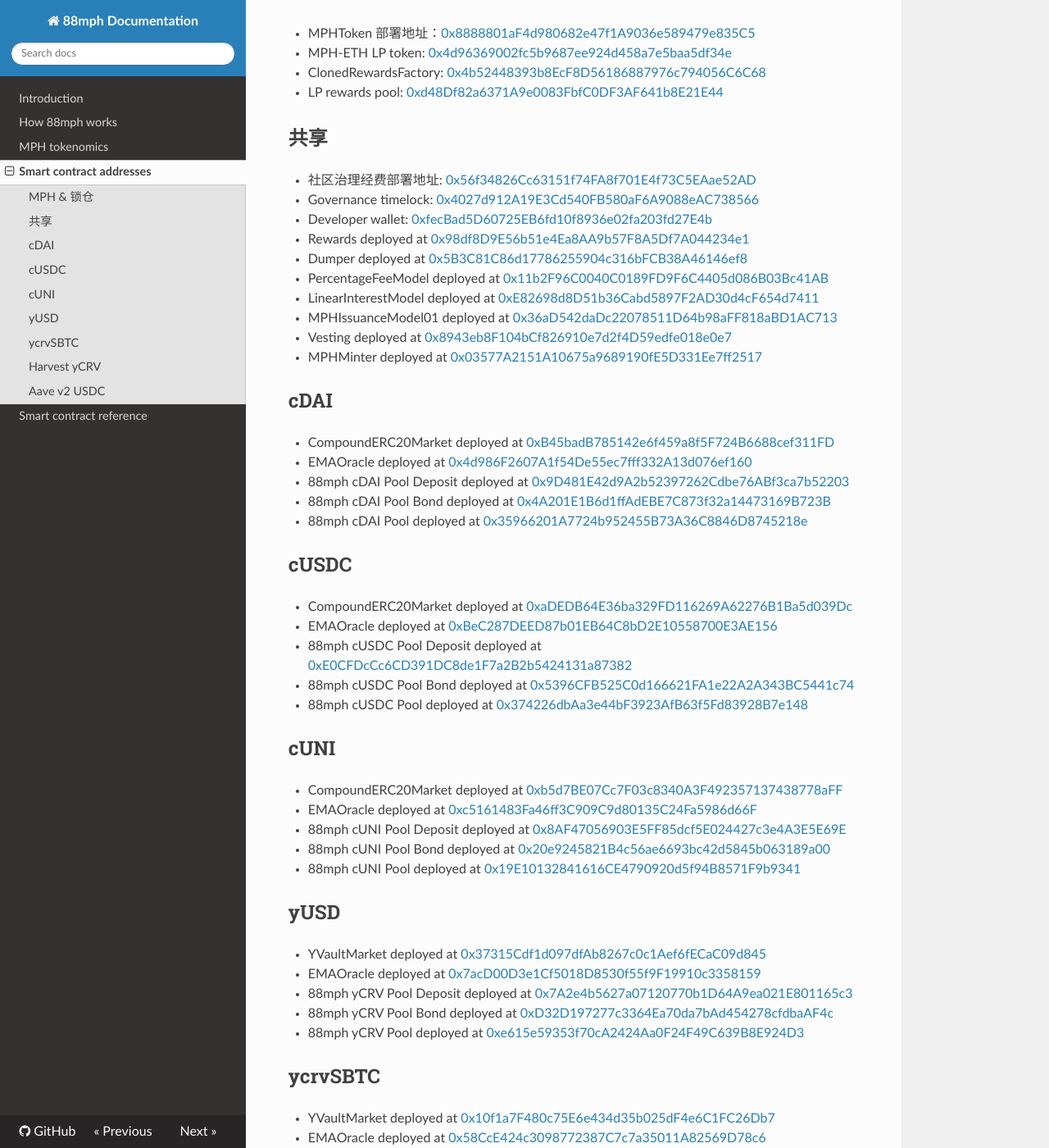
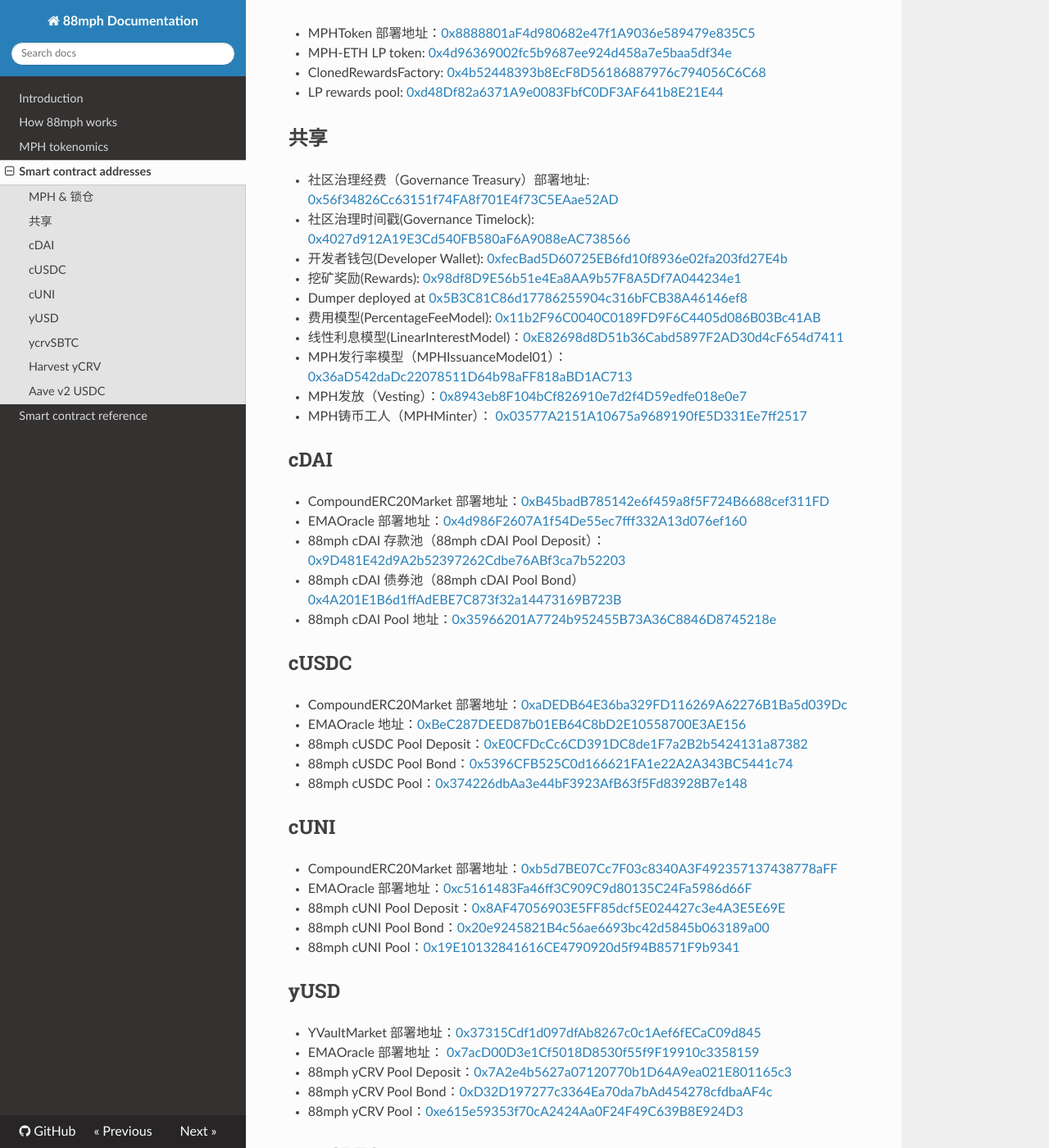
Before and after one commit to 88mphapp/docs, an MkDocs documentation site: the page built from docs/addresses.md, in a window 1280 px wide and 1400 px high, scrolled down 193 px. Shown: the whole window at 82% size. Built offline with MkDocs 1.6.1, drawn with Linux system fonts in a browser that asks for light colours; nearby versions of some CDN libraries; some of the changed text lies outside the part shown.

Commit message:
Update addresses.md

```diff
--- a/docs/addresses.md
+++ b/docs/addresses.md
@@ -9,70 +9,70 @@
 
 ## 共享
 
-- 社区治理经费部署地址: [0x56f34826Cc63151f74FA8f701E4f73C5EAae52AD](https://etherscan.io/address/0x56f34826Cc63151f74FA8f701E4f73C5EAae52AD)
-- Governance timelock: [0x4027d912A19E3Cd540FB580aF6A9088eAC738566](https://etherscan.io/address/0x4027d912A19E3Cd540FB580aF6A9088eAC738566)
-- Developer wallet: [0xfecBad5D60725EB6fd10f8936e02fa203fd27E4b](https://etherscan.io/address/0xfecBad5D60725EB6fd10f8936e02fa203fd27E4b)
-- Rewards deployed at [0x98df8D9E56b51e4Ea8AA9b57F8A5Df7A044234e1](https://etherscan.io/address/0x98df8D9E56b51e4Ea8AA9b57F8A5Df7A044234e1)
+- 社区治理经费（Governance Treasury）部署地址: [0x56f34826Cc63151f74FA8f701E4f73C5EAae52AD](https://etherscan.io/address/0x56f34826Cc63151f74FA8f701E4f73C5EAae52AD)
+- 社区治理时间戳(Governance Timelock): [0x4027d912A19E3Cd540FB580aF6A9088eAC738566](https://etherscan.io/address/0x4027d912A19E3Cd540FB580aF6A9088eAC738566)
+- 开发者钱包(Developer Wallet): [0xfecBad5D60725EB6fd10f8936e02fa203fd27E4b](https://etherscan.io/address/0xfecBad5D60725EB6fd10f8936e02fa203fd27E4b)
+- 挖矿奖励(Rewards): [0x98df8D9E56b51e4Ea8AA9b57F8A5Df7A044234e1](https://etherscan.io/address/0x98df8D9E56b51e4Ea8AA9b57F8A5Df7A044234e1)
 - Dumper deployed at [0x5B3C81C86d17786255904c316bFCB38A46146ef8](https://etherscan.io/address/0x5B3C81C86d17786255904c316bFCB38A46146ef8)
-- PercentageFeeModel deployed at [0x11b2F96C0040C0189FD9F6C4405d086B03Bc41AB](https://etherscan.io/address/0x11b2F96C0040C0189FD9F6C4405d086B03Bc41AB)
-- LinearInterestModel deployed at [0xE82698d8D51b36Cabd5897F2AD30d4cF654d7411](https://etherscan.io/address/0xE82698d8D51b36Cabd5897F2AD30d4cF654d7411)
-- MPHIssuanceModel01 deployed at [0x36aD542daDc22078511D64b98aFF818aBD1AC713](https://etherscan.io/address/0x36aD542daDc22078511D64b98aFF818aBD1AC713)
-- Vesting deployed at [0x8943eb8F104bCf826910e7d2f4D59edfe018e0e7](https://etherscan.io/address/0x8943eb8F104bCf826910e7d2f4D59edfe018e0e7)
-- MPHMinter deployed at [0x03577A2151A10675a9689190fE5D331Ee7ff2517](https://etherscan.io/address/0x03577A2151A10675a9689190fE5D331Ee7ff2517)
+- 费用模型(PercentageFeeModel): [0x11b2F96C0040C0189FD9F6C4405d086B03Bc41AB](https://etherscan.io/address/0x11b2F96C0040C0189FD9F6C4405d086B03Bc41AB)
+- 线性利息模型(LinearInterestModel)：[0xE82698d8D51b36Cabd5897F2AD30d4cF654d7411](https://etherscan.io/address/0xE82698d8D51b36Cabd5897F2AD30d4cF654d7411)
+- MPH发行率模型（MPHIssuanceModel01）： [0x36aD542daDc22078511D64b98aFF818aBD1AC713](https://etherscan.io/address/0x36aD542daDc22078511D64b98aFF818aBD1AC713)
+- MPH发放（Vesting）：[0x8943eb8F104bCf826910e7d2f4D59edfe018e0e7](https://etherscan.io/address/0x8943eb8F104bCf826910e7d2f4D59edfe018e0e7)
+- MPH铸币工人（MPHMinter）： [0x03577A2151A10675a9689190fE5D331Ee7ff2517](https://etherscan.io/address/0x03577A2151A10675a9689190fE5D331Ee7ff2517)
 
 ## cDAI
 
-- CompoundERC20Market deployed at [0xB45badB785142e6f459a8f5F724B6688cef311FD](https://etherscan.io/address/0xB45badB785142e6f459a8f5F724B6688cef311FD)
-- EMAOracle deployed at [0x4d986F2607A1f54De55ec7fff332A13d076ef160](https://etherscan.io/address/0x4d986F2607A1f54De55ec7fff332A13d076ef160)
-- 88mph cDAI Pool Deposit deployed at [0x9D481E42d9A2b52397262Cdbe76ABf3ca7b52203](https://etherscan.io/address/0x9D481E42d9A2b52397262Cdbe76ABf3ca7b52203)
-- 88mph cDAI Pool Bond deployed at [0x4A201E1B6d1ffAdEBE7C873f32a14473169B723B](https://etherscan.io/address/0x4A201E1B6d1ffAdEBE7C873f32a14473169B723B)
-- 88mph cDAI Pool deployed at [0x35966201A7724b952455B73A36C8846D8745218e](https://etherscan.io/address/0x35966201A7724b952455B73A36C8846D8745218e)
+- CompoundERC20Market 部署地址：[0xB45badB785142e6f459a8f5F724B6688cef311FD](https://etherscan.io/address/0xB45badB785142e6f459a8f5F724B6688cef311FD)
+- EMAOracle 部署地址：[0x4d986F2607A1f54De55ec7fff332A13d076ef160](https://etherscan.io/address/0x4d986F2607A1f54De55ec7fff332A13d076ef160)
+- 88mph cDAI 存款池（88mph cDAI Pool Deposit）：[0x9D481E42d9A2b52397262Cdbe76ABf3ca7b52203](https://etherscan.io/address/0x9D481E42d9A2b52397262Cdbe76ABf3ca7b52203)
+- 88mph cDAI 债券池（88mph cDAI Pool Bond） [0x4A201E1B6d1ffAdEBE7C873f32a14473169B723B](https://etherscan.io/address/0x4A201E1B6d1ffAdEBE7C873f32a14473169B723B)
+- 88mph cDAI Pool 地址：[0x35966201A7724b952455B73A36C8846D8745218e](https://etherscan.io/address/0x35966201A7724b952455B73A36C8846D8745218e)
 
 ## cUSDC
 
-- CompoundERC20Market deployed at [0xaDEDB64E36ba329FD116269A62276B1Ba5d039Dc](https://etherscan.io/address/0xaDEDB64E36ba329FD116269A62276B1Ba5d039Dc)
-- EMAOracle deployed at [0xBeC287DEED87b01EB64C8bD2E10558700E3AE156](https://etherscan.io/address/0xBeC287DEED87b01EB64C8bD2E10558700E3AE156)
-- 88mph cUSDC Pool Deposit deployed at [0xE0CFDcCc6CD391DC8de1F7a2B2b5424131a87382](https://etherscan.io/address/0xE0CFDcCc6CD391DC8de1F7a2B2b5424131a87382)
-- 88mph cUSDC Pool Bond deployed at [0x5396CFB525C0d166621FA1e22A2A343BC5441c74](https://etherscan.io/address/0x5396CFB525C0d166621FA1e22A2A343BC5441c74)
-- 88mph cUSDC Pool deployed at [0x374226dbAa3e44bF3923AfB63f5Fd83928B7e148](https://etherscan.io/address/0x374226dbAa3e44bF3923AfB63f5Fd83928B7e148)
+- CompoundERC20Market 部署地址：[0xaDEDB64E36ba329FD116269A62276B1Ba5d039Dc](https://etherscan.io/address/0xaDEDB64E36ba329FD116269A62276B1Ba5d039Dc)
+- EMAOracle 地址：[0xBeC287DEED87b01EB64C8bD2E10558700E3AE156](https://etherscan.io/address/0xBeC287DEED87b01EB64C8bD2E10558700E3AE156)
+- 88mph cUSDC Pool Deposit：[0xE0CFDcCc6CD391DC8de1F7a2B2b5424131a87382](https://etherscan.io/address/0xE0CFDcCc6CD391DC8de1F7a2B2b5424131a87382)
+- 88mph cUSDC Pool Bond：[0x5396CFB525C0d166621FA1e22A2A343BC5441c74](https://etherscan.io/address/0x5396CFB525C0d166621FA1e22A2A343BC5441c74)
+- 88mph cUSDC Pool：[0x374226dbAa3e44bF3923AfB63f5Fd83928B7e148](https://etherscan.io/address/0x374226dbAa3e44bF3923AfB63f5Fd83928B7e148)
 
 ## cUNI
 
-- CompoundERC20Market deployed at [0xb5d7BE07Cc7F03c8340A3F492357137438778aFF](https://etherscan.io/address/0xb5d7BE07Cc7F03c8340A3F492357137438778aFF)
-- EMAOracle deployed at [0xc5161483Fa46ff3C909C9d80135C24Fa5986d66F](https://etherscan.io/address/0xc5161483Fa46ff3C909C9d80135C24Fa5986d66F)
-- 88mph cUNI Pool Deposit deployed at [0x8AF47056903E5FF85dcf5E024427c3e4A3E5E69E](https://etherscan.io/address/0x8AF47056903E5FF85dcf5E024427c3e4A3E5E69E)
-- 88mph cUNI Pool Bond deployed at [0x20e9245821B4c56ae6693bc42d5845b063189a00](https://etherscan.io/address/0x20e9245821B4c56ae6693bc42d5845b063189a00)
-- 88mph cUNI Pool deployed at [0x19E10132841616CE4790920d5f94B8571F9b9341](https://etherscan.io/address/0x19E10132841616CE4790920d5f94B8571F9b9341)
+- CompoundERC20Market 部署地址：[0xb5d7BE07Cc7F03c8340A3F492357137438778aFF](https://etherscan.io/address/0xb5d7BE07Cc7F03c8340A3F492357137438778aFF)
+- EMAOracle 部署地址：[0xc5161483Fa46ff3C909C9d80135C24Fa5986d66F](https://etherscan.io/address/0xc5161483Fa46ff3C909C9d80135C24Fa5986d66F)
+- 88mph cUNI Pool Deposit：[0x8AF47056903E5FF85dcf5E024427c3e4A3E5E69E](https://etherscan.io/address/0x8AF47056903E5FF85dcf5E024427c3e4A3E5E69E)
+- 88mph cUNI Pool Bond：[0x20e9245821B4c56ae6693bc42d5845b063189a00](https://etherscan.io/address/0x20e9245821B4c56ae6693bc42d5845b063189a00)
+- 88mph cUNI Pool：[0x19E10132841616CE4790920d5f94B8571F9b9341](https://etherscan.io/address/0x19E10132841616CE4790920d5f94B8571F9b9341)
 
 ## yUSD
 
-- YVaultMarket deployed at [0x37315Cdf1d097dfAb8267c0c1Aef6fECaC09d845](https://etherscan.io/address/0x37315Cdf1d097dfAb8267c0c1Aef6fECaC09d845)
-- EMAOracle deployed at [0x7acD00D3e1Cf5018D8530f55f9F19910c3358159](https://etherscan.io/address/0x7acD00D3e1Cf5018D8530f55f9F19910c3358159)
-- 88mph yCRV Pool Deposit deployed at [0x7A2e4b5627a07120770b1D64A9ea021E801165c3](https://etherscan.io/address/0x7A2e4b5627a07120770b1D64A9ea021E801165c3)
-- 88mph yCRV Pool Bond deployed at [0xD32D197277c3364Ea70da7bAd454278cfdbaAF4c](https://etherscan.io/address/0xD32D197277c3364Ea70da7bAd454278cfdbaAF4c)
-- 88mph yCRV Pool deployed at [0xe615e59353f70cA2424Aa0F24F49C639B8E924D3](https://etherscan.io/address/0xe615e59353f70cA2424Aa0F24F49C639B8E924D3)
+- YVaultMarket 部署地址：[0x37315Cdf1d097dfAb8267c0c1Aef6fECaC09d845](https://etherscan.io/address/0x37315Cdf1d097dfAb8267c0c1Aef6fECaC09d845)
+- EMAOracle 部署地址： [0x7acD00D3e1Cf5018D8530f55f9F19910c3358159](https://etherscan.io/address/0x7acD00D3e1Cf5018D8530f55f9F19910c3358159)
+- 88mph yCRV Pool Deposit：[0x7A2e4b5627a07120770b1D64A9ea021E801165c3](https://etherscan.io/address/0x7A2e4b5627a07120770b1D64A9ea021E801165c3)
+- 88mph yCRV Pool Bond：[0xD32D197277c3364Ea70da7bAd454278cfdbaAF4c](https://etherscan.io/address/0xD32D197277c3364Ea70da7bAd454278cfdbaAF4c)
+- 88mph yCRV Pool：[0xe615e59353f70cA2424Aa0F24F49C639B8E924D3](https://etherscan.io/address/0xe615e59353f70cA2424Aa0F24F49C639B8E924D3)
 
 ## ycrvSBTC
 
-- YVaultMarket deployed at [0x10f1a7F480c75E6e434d35b025dF4e6C1FC26Db7](https://etherscan.io/address/0x10f1a7F480c75E6e434d35b025dF4e6C1FC26Db7)
-- EMAOracle deployed at [0x58CcE424c3098772387C7c7a35011A82569D78c6](https://etherscan.io/address/0x58CcE424c3098772387C7c7a35011A82569D78c6)
-- 88mph crvSBTC Pool Deposit deployed at [0xcc2f73fC7C8ebDfB3f9de9F7Ac16E53F9Aaf3aBD](https://etherscan.io/address/0xcc2f73fC7C8ebDfB3f9de9F7Ac16E53F9Aaf3aBD)
-- 88mph crvSBTC Pool Bond deployed at [0x073A4324A168D8Dc76596FB50920593092866A3c](https://etherscan.io/address/0x073A4324A168D8Dc76596FB50920593092866A3c)
-- 88mph crvSBTC Pool deployed at [0x681Aaa7CF3F7E1f110842f0149bA8A4AF53Ef2Fd](https://etherscan.io/address/0x681Aaa7CF3F7E1f110842f0149bA8A4AF53Ef2Fd)
+- YVaultMarket 部署地址：[0x10f1a7F480c75E6e434d35b025dF4e6C1FC26Db7](https://etherscan.io/address/0x10f1a7F480c75E6e434d35b025dF4e6C1FC26Db7)
+- EMAOracle 部署地址：[0x58CcE424c3098772387C7c7a35011A82569D78c6](https://etherscan.io/address/0x58CcE424c3098772387C7c7a35011A82569D78c6)
+- 88mph crvSBTC Pool Deposit：[0xcc2f73fC7C8ebDfB3f9de9F7Ac16E53F9Aaf3aBD](https://etherscan.io/address/0xcc2f73fC7C8ebDfB3f9de9F7Ac16E53F9Aaf3aBD)
+- 88mph crvSBTC Pool Bond：[0x073A4324A168D8Dc76596FB50920593092866A3c](https://etherscan.io/address/0x073A4324A168D8Dc76596FB50920593092866A3c)
+- 88mph crvSBTC Pool：[0x681Aaa7CF3F7E1f110842f0149bA8A4AF53Ef2Fd](https://etherscan.io/address/0x681Aaa7CF3F7E1f110842f0149bA8A4AF53Ef2Fd)
 
 ## Harvest yCRV
 
-- HarvestMarket deployed at [0xD4AA5cC7Eb7f471F44bb744F518C5F3d937cc403](https://etherscan.io/address/0xD4AA5cC7Eb7f471F44bb744F518C5F3d937cc403)
-- PercentageFeeModel deployed at [0xD817Ec04440c51Ec9B34B9625357e308b6A06348](https://etherscan.io/address/0xD817Ec04440c51Ec9B34B9625357e308b6A06348)
-- EMAOracle deployed at [0x322C4F9A477f99b3AEc04dE27c8d97FddaD34309](https://etherscan.io/address/0x322C4F9A477f99b3AEc04dE27c8d97FddaD34309)
-- 88mph Harvest yCRV Pool Deposit deployed at [0xF1Ae2f6991B7255d3B5266e6c56333858b3ebDD6](https://etherscan.io/address/0xF1Ae2f6991B7255d3B5266e6c56333858b3ebDD6)
-- 88mph Harvest yCRV Pool Bond deployed at [0x57597c75D9f6faecb1Aa08eE6a324c48E55704E4](https://etherscan.io/address/0x57597c75D9f6faecb1Aa08eE6a324c48E55704E4)
-- 88mph Harvest yCRV Pool deployed at [0x23Fa6b36E870ca5753853538D17C3ca7f5269e84](https://etherscan.io/address/0x23Fa6b36E870ca5753853538D17C3ca7f5269e84)
+- HarvestMarket 部署地址：[0xD4AA5cC7Eb7f471F44bb744F518C5F3d937cc403](https://etherscan.io/address/0xD4AA5cC7Eb7f471F44bb744F518C5F3d937cc403)
+- 费用模型(PercentageFeeModel) ：[0xD817Ec04440c51Ec9B34B9625357e308b6A06348](https://etherscan.io/address/0xD817Ec04440c51Ec9B34B9625357e308b6A06348)
+- EMAOracle 部署地址：[0x322C4F9A477f99b3AEc04dE27c8d97FddaD34309](https://etherscan.io/address/0x322C4F9A477f99b3AEc04dE27c8d97FddaD34309)
+- 88mph Harvest yCRV Pool Deposit：[0xF1Ae2f6991B7255d3B5266e6c56333858b3ebDD6](https://etherscan.io/address/0xF1Ae2f6991B7255d3B5266e6c56333858b3ebDD6)
+- 88mph Harvest yCRV Pool Bond：[0x57597c75D9f6faecb1Aa08eE6a324c48E55704E4](https://etherscan.io/address/0x57597c75D9f6faecb1Aa08eE6a324c48E55704E4)
+- 88mph Harvest yCRV Pool：[0x23Fa6b36E870ca5753853538D17C3ca7f5269e84](https://etherscan.io/address/0x23Fa6b36E870ca5753853538D17C3ca7f5269e84)
 
 ## Aave v2 USDC
 
-- AaveMarket deployed at [0xB558fD7F1927CeB334bf661acc5C6a11C103fc91](https://etherscan.io/address/0xB558fD7F1927CeB334bf661acc5C6a11C103fc91)
-- EMAOracle deployed at [0xdde39fDd51a4783685622984b4c5E757Db6beCb0](https://etherscan.io/address/0xdde39fDd51a4783685622984b4c5E757Db6beCb0)
-- 88mph aUSDC Pool Deposit deployed at [0xdaA6BD333c83362579D9621954e9451E319D09ea](https://etherscan.io/address/0xdaA6BD333c83362579D9621954e9451E319D09ea)
-- 88mph aUSDC Pool Bond deployed at [0x9C4beC382195a4CCE7CfcD18813b3F8Da1aA162B](https://etherscan.io/address/0x9C4beC382195a4CCE7CfcD18813b3F8Da1aA162B)
-- 88mph aUSDC Pool deployed at [0xe8C52367b81113ED32bb276184e521C2fbE9393A](https://etherscan.io/address/0xe8C52367b81113ED32bb276184e521C2fbE9393A)
+- AaveMarket 部署地址：[0xB558fD7F1927CeB334bf661acc5C6a11C103fc91](https://etherscan.io/address/0xB558fD7F1927CeB334bf661acc5C6a11C103fc91)
+- EMAOracle 部署地址：[0xdde39fDd51a4783685622984b4c5E757Db6beCb0](https://etherscan.io/address/0xdde39fDd51a4783685622984b4c5E757Db6beCb0)
+- 88mph aUSDC Pool Deposit：[0xdaA6BD333c83362579D9621954e9451E319D09ea](https://etherscan.io/address/0xdaA6BD333c83362579D9621954e9451E319D09ea)
+- 88mph aUSDC Pool Bond：[0x9C4beC382195a4CCE7CfcD18813b3F8Da1aA162B](https://etherscan.io/address/0x9C4beC382195a4CCE7CfcD18813b3F8Da1aA162B)
+- 88mph aUSDC Pool：[0xe8C52367b81113ED32bb276184e521C2fbE9393A](https://etherscan.io/address/0xe8C52367b81113ED32bb276184e521C2fbE9393A)
```
